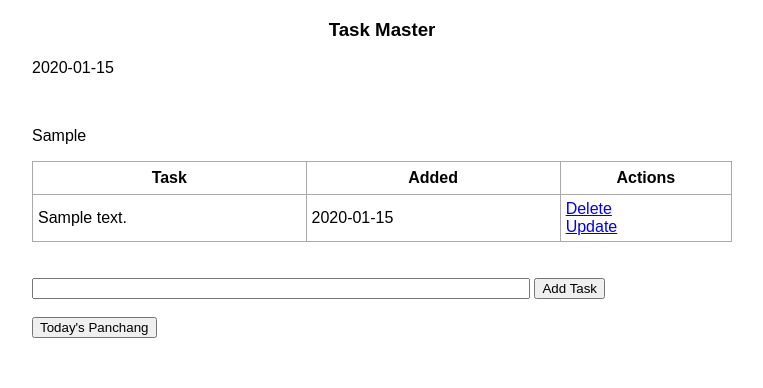
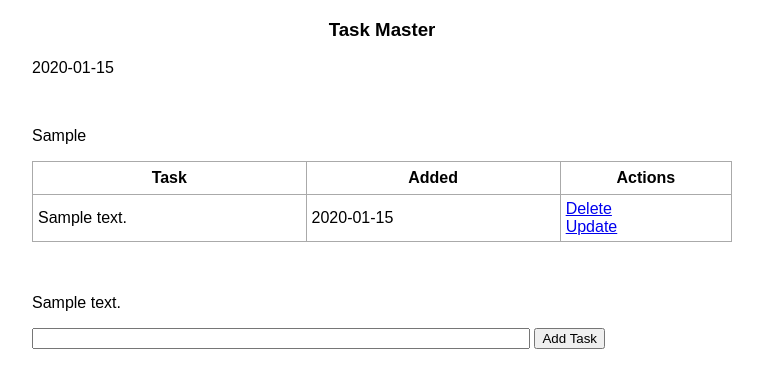
Before and after one commit to sarathsairam/flasktodoapp, a Flask app: template templates/index.html in a window 1280 px wide. Shown: the top 388 px of the page, without its empty margins (258-1021 px from the left). Run offline with Flask 2, Linux system fonts and the light colour scheme; tables that the repository leaves empty hold one stand-in row (values such as "Sample post"); the template is opened without the code that fills it: values that come from a table or form of the project are taken from there, most other values are stand-ins (such as "Sample title", 1, 10 or a date in 2020); some web fonts are replaced.

Commit message:
Adding webdriver

```diff
--- a/app.py
+++ b/app.py
@@ -2,8 +2,10 @@ from datetime import datetime
 from dateutil.tz import tz
 from flask import Flask, render_template, url_for, request, redirect
 from flask_sqlalchemy import SQLAlchemy
+from selenium import webdriver as wbr
 import requests
 import urllib
+
 
 app = Flask(__name__)
 app.config['SQLALCHEMY_DATABASE_URI'] = 'postgres://fjqgnilcyhahwt:8d2516abb198867ab61c6780d948a1f8522852207c5a6f827152db39e2207a36@ec2-107-20-185-16.compute-1.amazonaws.com:5432/d65m8eht79jeu1'
@@ -24,6 +26,10 @@ class Todo(db.Model):
 def index():
     # panchang = urllib.request.urlopen('http://www.mypanchang.com/mobilewidget.php?cityname=Hyderabad-AP-India&displaymode=full')
     # todayContent = panchang.read()
+    brw = wbr.Firefox()
+    urls = "http://www.mypanchang.com/mobilewidget.php?cityname=Hyderabad-AP-India&displaymode=full"
+    text_table = brw.find_element_by_tag_name('table')
+
     remoteIP = request.headers['X-Forwarded-For']
     if request.method == 'POST':
         task_content = request.form['content']
@@ -42,7 +48,8 @@ def index():
         tasks = Todo.query.order_by(Todo.date_created).all()
         return render_template("index.html", tasks = tasks,
             currtime = datetime.now(tz.tzlocal()).tzname(),
-            remoteIP = remoteIP)
+            remoteIP = remoteIP,
+            panchangText = text_table)
     ## return "Hello World!"
 
 @app.route('/delete/<int:id>')
--- a/templates/index.html
+++ b/templates/index.html
@@ -36,12 +36,10 @@
     </table>
     {% endif %}
     <br> <br>
-
+    <p>{{ panchangText }}</p>
     <form action="/" method="POST">
         <input type="text" name="content" id="content">
         <input type="submit" value="Add Task">
-        <br><br>
-        <input type="button" value="Today's Panchang">
     </form>
 </div>
 
```
